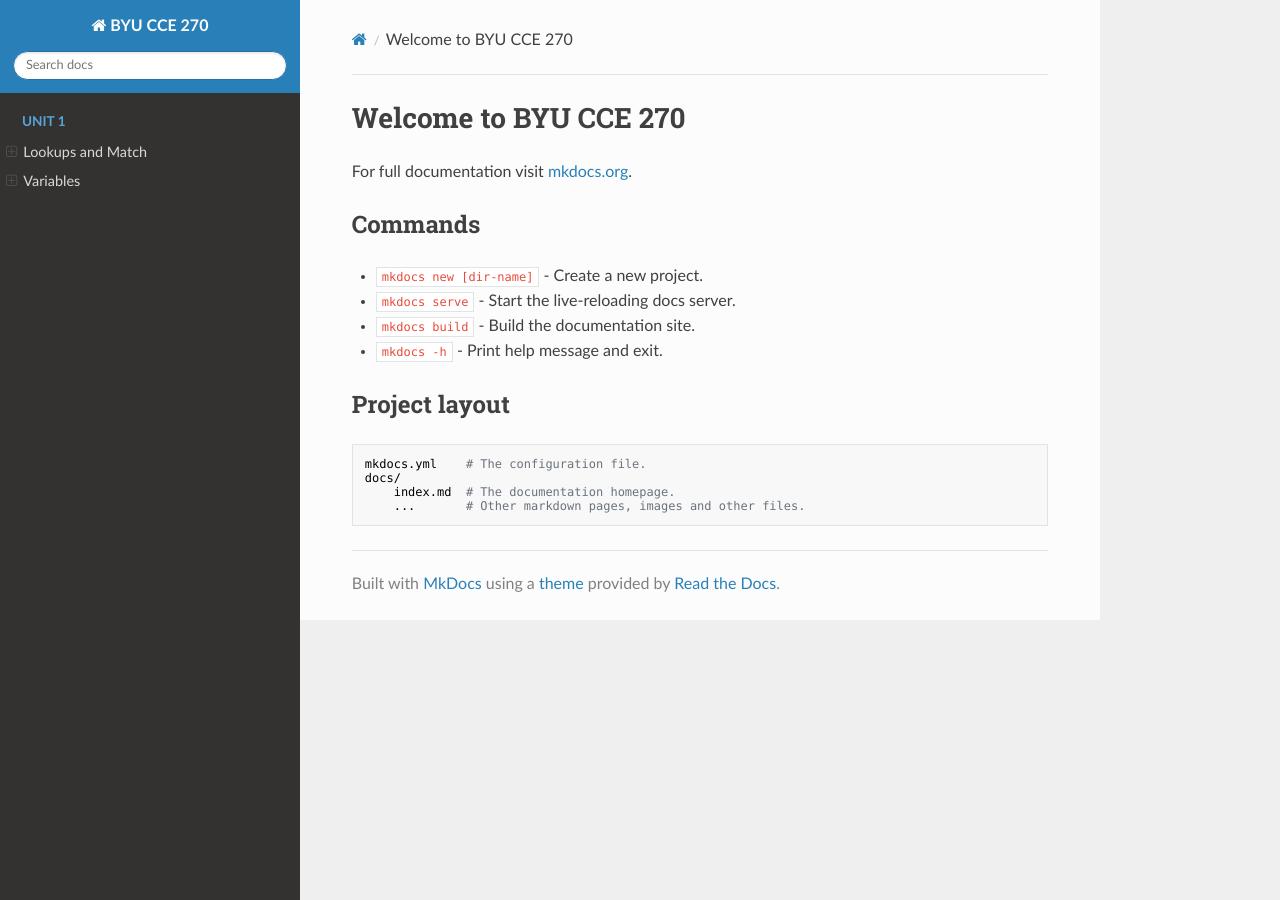
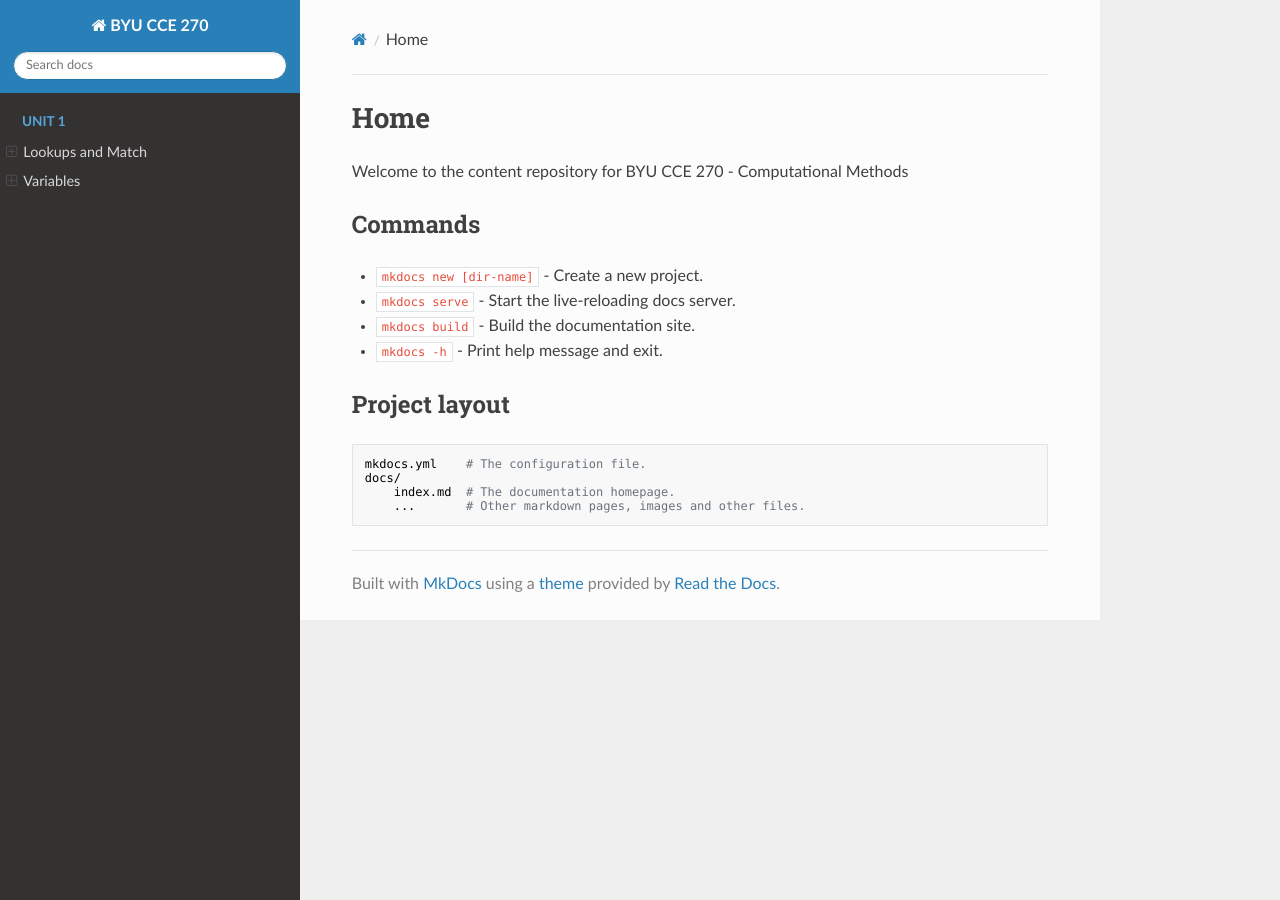
Before and after one commit to tylerpiercy/content, an MkDocs documentation site: the page built from docs/index.md, in a window 1280 px wide. Built offline with MkDocs 1.6.1, drawn with Linux system fonts in a browser that asks for light colours; nearby versions of some CDN libraries.

Commit message:
Update index.md
Changed heading...

```diff
--- a/docs/index.md
+++ b/docs/index.md
@@ -1,6 +1,6 @@
-# Welcome to BYU CCE 270
+# Home
 
-For full documentation visit [mkdocs.org](https://www.mkdocs.org).
+Welcome to the content repository for BYU CCE 270 - Computational Methods
 
 ## Commands
 
```
